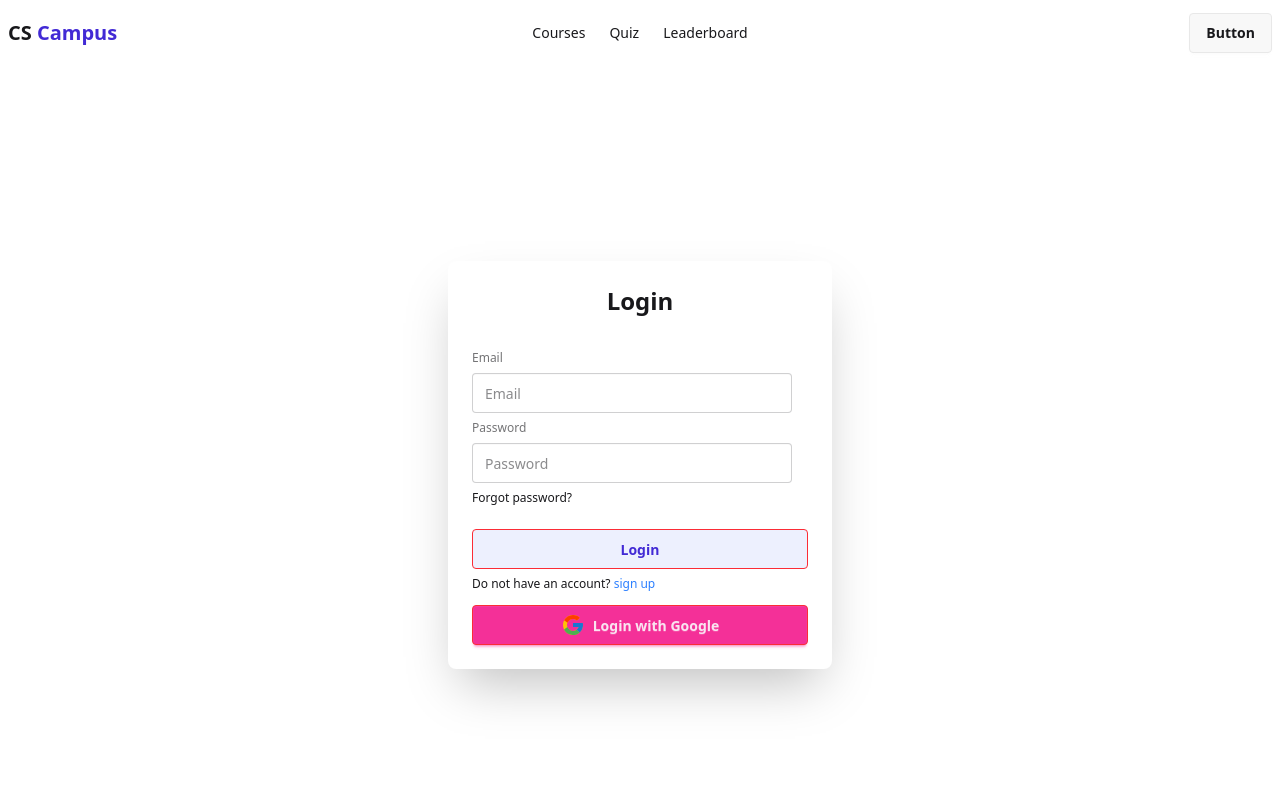
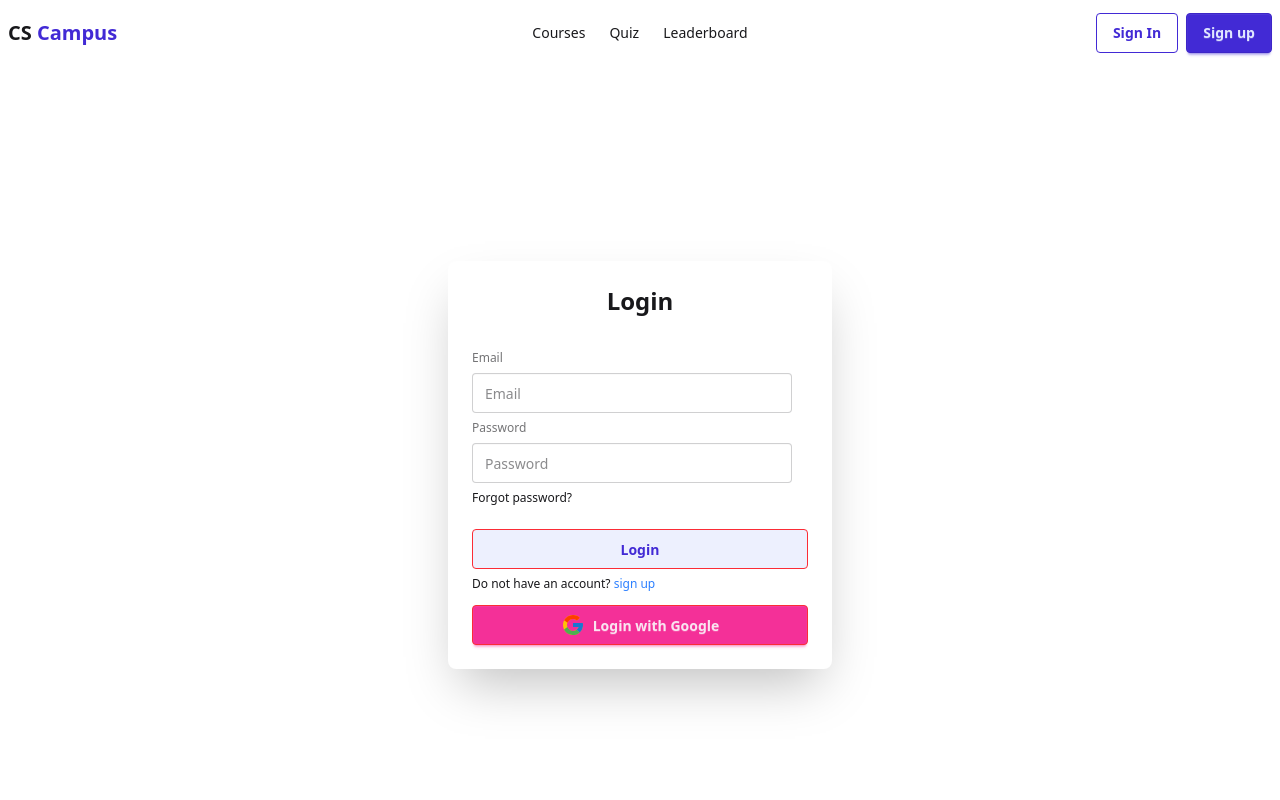
Before and after one commit to ashiqur0/cs-campus, a Next.js app: page /login in a window 1280 px wide. Shown: the top 800 px of the page. Built offline with nearby package versions, Linux system fonts and the light colour scheme; no server answers.

Commit message:
feat: replace placeholder button with AuthButtons component in Navbar

```diff
--- a/src/components/layout/Navbar.jsx
+++ b/src/components/layout/Navbar.jsx
@@ -1,3 +1,4 @@
+import AuthButtons from '../buttons/AuthButtons';
 import NavLink from '../NavLink/NavLink';
 import Logo from './Logo';
 
@@ -30,7 +31,7 @@ const Navbar = () => {
                 </ul>
             </div>
             <div className="navbar-end">
-                <a className="btn">Button</a>
+                <AuthButtons />
             </div>
         </div>
     );
```
